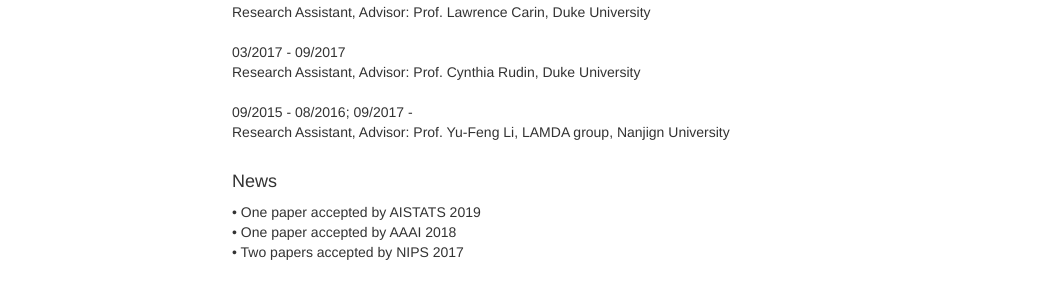
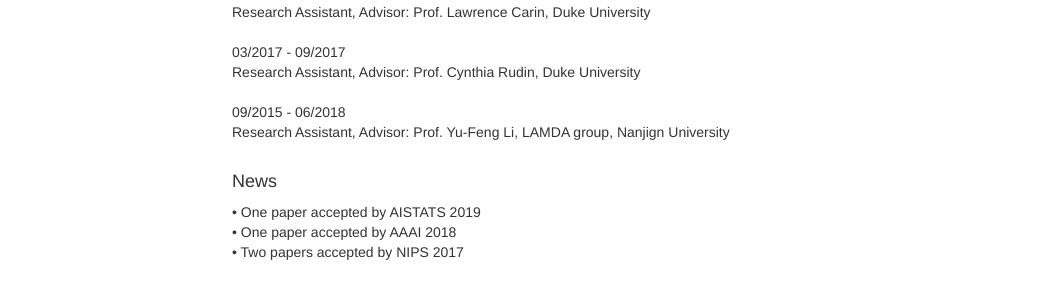
Before and after one commit to tspbfs/tspbfs.github.io, a Jekyll site: the page built from index.html, in a window 1280 px wide. Shown: the part 589-881 px from the top of the page, without its empty margins (23-1076 px from the left). Built offline with Jekyll 4.4.1, drawn with Linux system fonts in a browser that asks for light colours.

Commit message:
Update index.html

```diff
--- a/index.html
+++ b/index.html
@@ -86,7 +86,7 @@
 Research Assistant, Advisor: Prof. Cynthia Rudin, Duke University <br>
 
 <br>
-09/2015 - 08/2016; 09/2017 -  <br>
+09/2015 - 06/2018 <br>
 Research Assistant, Advisor: Prof. Yu-Feng Li, LAMDA group, Nanjign University <br>
 
 <p>
```
